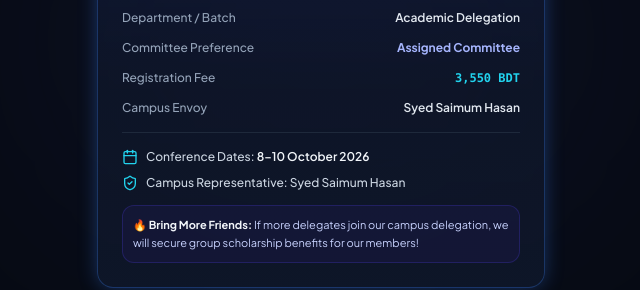
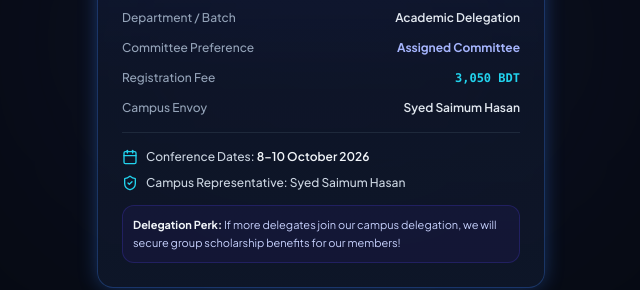
Before and after one commit to Alvee0033/eumun-2026-delegation, a Next.js app: page /success in a window 1280 px wide. Shown: the part 310-600 px from the top of the page, without its empty margins (319-959 px from the left). Built offline with nearby package versions, Linux system fonts and the light colour scheme.

Commit message:
Update delegate registration fee to 3050 BDT

```diff
--- a/app/page.tsx
+++ b/app/page.tsx
@@ -70,7 +70,7 @@ export default function HomePage() {
               8–10 October 2026
             </span>
             <span className="badge bg-cyan-950/60 border border-cyan-700/50 text-cyan-300 shadow-xs font-mono font-bold">
-              Fee: 3,550 BDT
+              Fee: 3,050 BDT
             </span>
             <span className="badge bg-purple-950/60 border border-purple-700/50 text-purple-300 shadow-xs">
               <Award className="w-3.5 h-3.5 text-purple-400" />
@@ -97,7 +97,7 @@ export default function HomePage() {
                   <Sparkles className="w-5 h-5 text-white" />
                 </div>
                 <div>
-                  <h3 className="text-sm font-bold text-slate-100">Registration Fee: 3,550 BDT</h3>
+                  <h3 className="text-sm font-bold text-slate-100">Registration Fee: 3,050 BDT</h3>
                   <div className="flex items-center gap-2 mt-0.5">
                     <span className="text-xs text-slate-400">Official Delegate Participation Fee</span>
                     <span className="text-slate-600">·</span>
@@ -109,7 +109,7 @@ export default function HomePage() {
                 </div>
               </div>
               <div className="flex items-baseline gap-1.5 self-start sm:self-auto bg-slate-950/80 border border-cyan-500/30 px-3.5 py-1.5 rounded-xl shadow-inner">
-                <span className="text-xl font-extrabold font-mono text-cyan-400">3,550</span>
+                <span className="text-xl font-extrabold font-mono text-cyan-400">3,050</span>
                 <span className="text-xs font-bold text-slate-300">BDT</span>
               </div>
             </div>
--- a/app/success/page.tsx
+++ b/app/success/page.tsx
@@ -79,7 +79,7 @@ function SuccessContent() {
 
           <div className="flex items-start justify-between">
             <span className="text-slate-400 font-medium">Registration Fee</span>
-            <span className="font-mono font-bold text-cyan-400 text-right">3,550 BDT</span>
+            <span className="font-mono font-bold text-cyan-400 text-right">3,050 BDT</span>
           </div>
 
           <div className="flex items-start justify-between">
@@ -100,7 +100,7 @@ function SuccessContent() {
           </div>
 
           <div className="mt-1 p-2.5 rounded-xl bg-indigo-950/40 border border-indigo-800/40 text-[11px] text-indigo-200 leading-relaxed">
-            <strong className="text-slate-100">🔥 Bring More Friends:</strong> If more delegates join our campus delegation, we will secure group scholarship benefits for our members!
+            <strong className="text-slate-100">Delegation Perk:</strong> If more delegates join our campus delegation, we will secure group scholarship benefits for our members!
           </div>
         </div>
       </div>
--- a/components/RegistrationForm.tsx
+++ b/components/RegistrationForm.tsx
@@ -510,7 +510,7 @@ export default function RegistrationForm() {
         <div className="flex flex-wrap items-center justify-between gap-2 py-1.5 px-2.5 rounded-xl bg-slate-950/60 border border-slate-800 text-[11px]">
           <div className="flex items-center gap-1.5 text-slate-300">
             <span className="font-semibold text-slate-400">Registration Fee:</span>
-            <span className="font-mono font-bold text-cyan-400">3,550 BDT</span>
+            <span className="font-mono font-bold text-cyan-400">3,050 BDT</span>
           </div>
           <div className="flex items-center gap-1 text-purple-300 font-medium">
             <Sparkles className="w-3 h-3 text-purple-400" />
```
